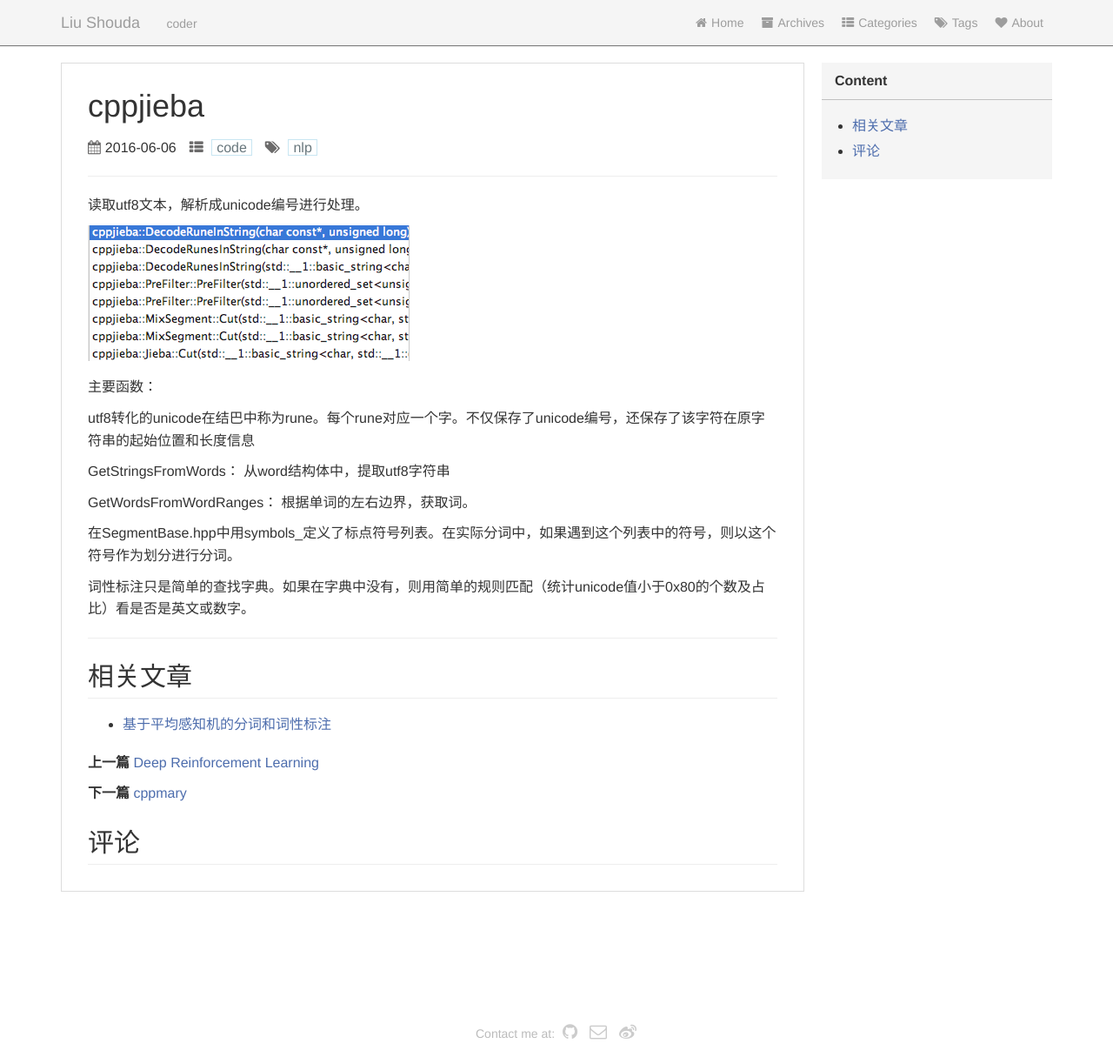
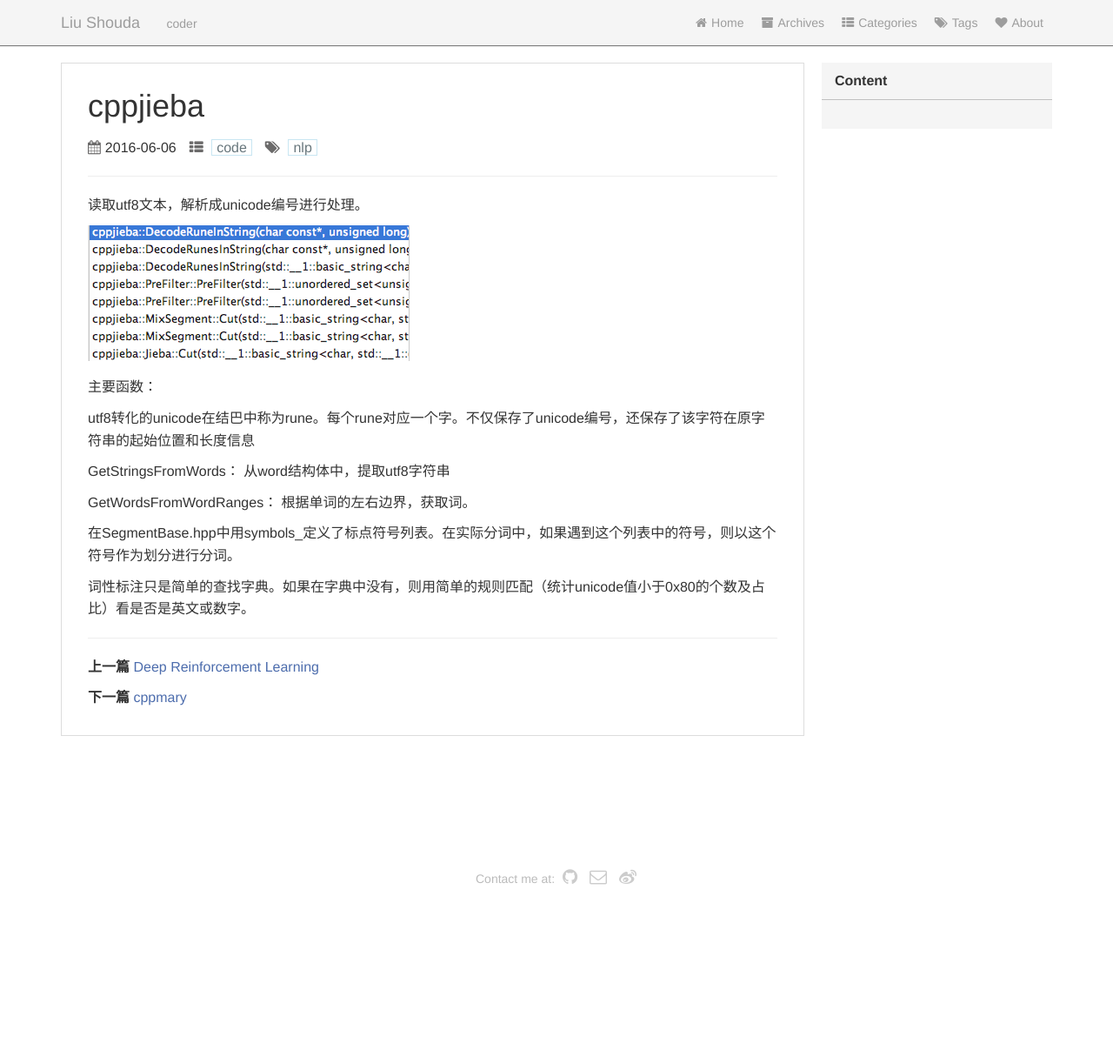
Before and after one commit to vsooda/vsooda.github.io, a Jekyll site: the page built from _posts/2016-06-06-cppjieba.markdown, in a window 1280 px wide. Shown: the whole page at 87% size. Built offline with Jekyll 4.4.1, drawn with Linux system fonts in a browser that asks for light colours; comment, search, counter and statistics services are not loaded; after the commit the page ends 1036 px from its top, so only the background shows below that.

Commit message:
close comment and similar post

```diff
--- a/_config.yml
+++ b/_config.yml
@@ -19,7 +19,7 @@ weibo_username: 2522302875
 
 permalink: /:year/:month/:day/:title/
 
-disqus_shortname: vsooda
+#disqus_shortname: vsooda
 
 
 # Build settings
--- a/_layouts/post.html
+++ b/_layouts/post.html
@@ -35,6 +35,7 @@ layout: default
         </article>
         <hr>
 
+        <!--
         {% assign hasSimilar = '' %}
         {% for post in site.related_posts %}
             {% assign postHasSimilar = false %}
@@ -61,11 +62,13 @@ layout: default
         {% if hasSimilar.size > 0 %}
             </ul>
         {% endif %}
+        -->
 
         {% include previousAndNext.html %}
 
-        <h2 id="comments">评论</h2>
+        <!--<h2 id="comments">评论</h2>
         {% include comments.html %}
+        -->
 
 
     </div>
@@ -79,8 +82,10 @@ layout: default
                     Content
                 </div>
                 <ul id="content-side" class="content-ul">
+                    <!--
                     <li><a href="#similar_posts">相关文章</a></li>
                     <li><a href="#comments">评论</a></li>
+                    -->
                 </ul>
             </div>
             <!-- 其他div框放到这里 -->
```
